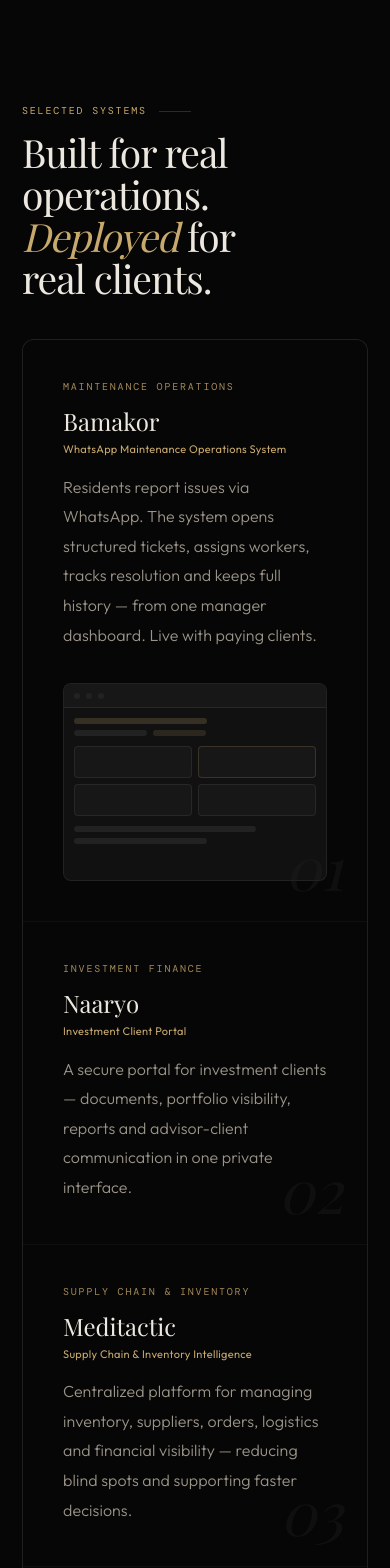
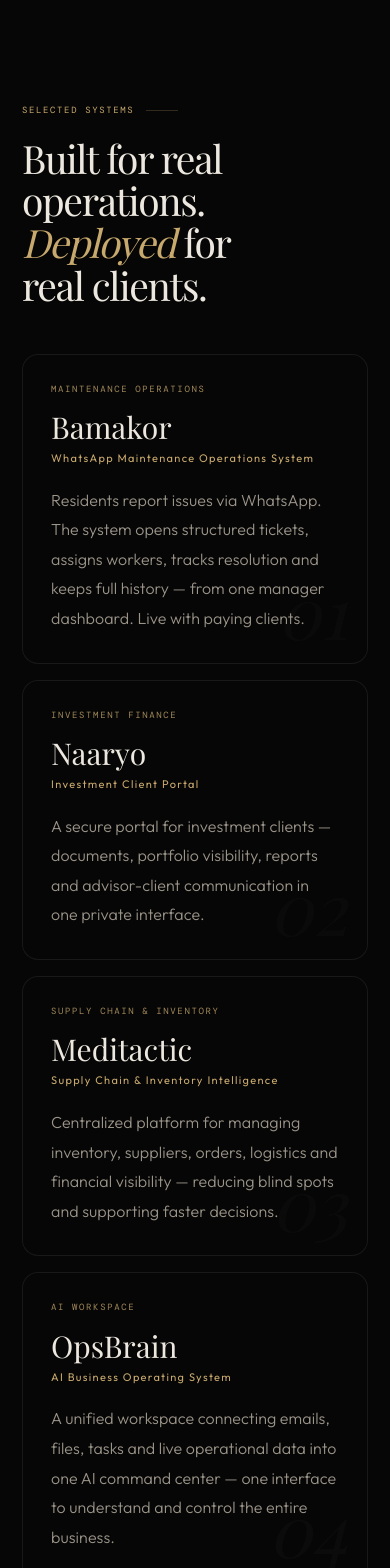
Before and after one commit to YoniLevy10/levy_tech_site, a Next.js app: page / in a window 390 px wide. Shown: the part 4280-5848 px from the top of the page. Built offline with nearby package versions, Linux system fonts and the light colour scheme; a web font is replaced by a local one.

Commit message:
Improve projects mobile layout and card spacing

```diff
--- a/components/ui/Projects.tsx
+++ b/components/ui/Projects.tsx
@@ -7,162 +7,109 @@ export default function Projects() {
   const { t } = useI18n()
 
   return (
-    <section id="projects" className="px-[5vw] py-20">
-      <div className="max-w-7xl mx-auto">
+    <section id="projects" className="px-6 py-24 sm:px-[5vw]">
+      <div className="mx-auto max-w-7xl">
         <motion.div
           initial={{ opacity: 0, y: 20 }}
           whileInView={{ opacity: 1, y: 0 }}
           transition={{ duration: 0.5 }}
           viewport={{ once: true, amount: 0.1 }}
+          className="mb-12"
         >
-          <div className="flex items-center gap-3 font-mono text-[10px] tracking-[2.5px] uppercase text-gold mb-3">
+          <div className="mb-5 flex items-center gap-3 font-mono text-[9px] uppercase tracking-[0.22em] text-gold sm:text-[10px]">
             <span>{t("proj.label")}</span>
-            <span className="w-8 h-px bg-gold-border" />
+            <span className="h-px w-8 bg-gold-border" />
           </div>
-          <h2 className="font-serif text-[clamp(30px,4vw,52px)] font-normal leading-[1.08] tracking-tight text-foreground mb-10">
+
+          <h2 className="max-w-[12ch] font-serif text-[clamp(38px,11vw,56px)] font-normal leading-[1.05] tracking-[-0.035em] text-foreground sm:max-w-none">
             {t("proj.h2")} <em className="italic text-gold">{t("proj.h2.em")}</em> {t("proj.h2.end")}
           </h2>
         </motion.div>
 
-        <div className="grid grid-cols-1 md:grid-cols-2 gap-px bg-line-2 border border-line rounded-xl overflow-hidden">
-          {/* Bamakor - Wide */}
-          <motion.div
-            initial={{ opacity: 0, y: 30 }}
-            whileInView={{ opacity: 1, y: 0 }}
-            transition={{ duration: 0.5, delay: 0.1 }}
-            viewport={{ once: true, amount: 0.1 }}
-            className="md:col-span-2 bg-background p-10 relative overflow-hidden transition-colors hover:bg-surface-1 group grid grid-cols-1 md:grid-cols-2 gap-8 items-center"
-          >
-            <div>
-              <div className="font-mono text-[10px] tracking-widest uppercase text-gold mb-3 opacity-80">
-                {t("proj.bamakor.tag")}
-              </div>
-              <div className="font-serif text-2xl font-normal text-foreground mb-1 leading-tight">Bamakor</div>
-              <div className="text-[11px] text-gold tracking-wide mb-4">{t("proj.bamakor.sub")}</div>
-              <p className="text-[13px] text-muted leading-relaxed font-light max-w-[360px]">
-                {t("proj.bamakor.desc")}
-              </p>
-            </div>
-            <ProjectMockup variant="dashboard" />
-            <div className="absolute bottom-6 right-6 font-serif text-6xl text-faint leading-none opacity-35 italic pointer-events-none">
-              01
-            </div>
-          </motion.div>
+        <div className="grid grid-cols-1 gap-4 md:grid-cols-2 md:gap-px md:overflow-hidden md:rounded-2xl md:border md:border-line md:bg-line-2">
+          <ProjectCard
+            title="Bamakor"
+            tag={t("proj.bamakor.tag")}
+            sub={t("proj.bamakor.sub")}
+            desc={t("proj.bamakor.desc")}
+            number="01"
+            wide
+          />
 
-          {/* Naaryo */}
-          <motion.div
-            initial={{ opacity: 0, y: 30 }}
-            whileInView={{ opacity: 1, y: 0 }}
-            transition={{ duration: 0.5, delay: 0.2 }}
-            viewport={{ once: true, amount: 0.1 }}
-            className="bg-background p-10 relative overflow-hidden transition-colors hover:bg-surface-1 group"
-          >
-            <div className="font-mono text-[10px] tracking-widest uppercase text-gold mb-3 opacity-80">
-              {t("proj.naaryo.tag")}
-            </div>
-            <div className="font-serif text-2xl font-normal text-foreground mb-1 leading-tight">Naaryo</div>
-            <div className="text-[11px] text-gold tracking-wide mb-4">{t("proj.naaryo.sub")}</div>
-            <p className="text-[13px] text-muted leading-relaxed font-light max-w-[360px]">
-              {t("proj.naaryo.desc")}
-            </p>
-            <div className="absolute bottom-6 right-6 font-serif text-6xl text-faint leading-none opacity-35 italic pointer-events-none">
-              02
-            </div>
-          </motion.div>
+          <ProjectCard
+            title="Naaryo"
+            tag={t("proj.naaryo.tag")}
+            sub={t("proj.naaryo.sub")}
+            desc={t("proj.naaryo.desc")}
+            number="02"
+          />
 
-          {/* Meditactic */}
-          <motion.div
-            initial={{ opacity: 0, y: 30 }}
-            whileInView={{ opacity: 1, y: 0 }}
-            transition={{ duration: 0.5, delay: 0.3 }}
-            viewport={{ once: true, amount: 0.1 }}
-            className="bg-background p-10 relative overflow-hidden transition-colors hover:bg-surface-1 group"
-          >
-            <div className="font-mono text-[10px] tracking-widest uppercase text-gold mb-3 opacity-80">
-              {t("proj.meditactic.tag")}
-            </div>
-            <div className="font-serif text-2xl font-normal text-foreground mb-1 leading-tight">Meditactic</div>
-            <div className="text-[11px] text-gold tracking-wide mb-4">{t("proj.meditactic.sub")}</div>
-            <p className="text-[13px] text-muted leading-relaxed font-light max-w-[360px]">
-              {t("proj.meditactic.desc")}
-            </p>
-            <div className="absolute bottom-6 right-6 font-serif text-6xl text-faint leading-none opacity-35 italic pointer-events-none">
-              03
-            </div>
-          </motion.div>
+          <ProjectCard
+            title="Meditactic"
+            tag={t("proj.meditactic.tag")}
+            sub={t("proj.meditactic.sub")}
+            desc={t("proj.meditactic.desc")}
+            number="03"
+          />
 
-          {/* OpsBrain - Wide */}
-          <motion.div
-            initial={{ opacity: 0, y: 30 }}
-            whileInView={{ opacity: 1, y: 0 }}
-            transition={{ duration: 0.5, delay: 0.4 }}
-            viewport={{ once: true, amount: 0.1 }}
-            className="md:col-span-2 bg-background p-10 relative overflow-hidden transition-colors hover:bg-surface-1 group grid grid-cols-1 md:grid-cols-2 gap-8 items-center"
-          >
-            <div>
-              <div className="font-mono text-[10px] tracking-widest uppercase text-gold mb-3 opacity-80">
-                {t("proj.opsbrain.tag")}
-              </div>
-              <div className="font-serif text-2xl font-normal text-foreground mb-1 leading-tight">OpsBrain</div>
-              <div className="text-[11px] text-gold tracking-wide mb-4">{t("proj.opsbrain.sub")}</div>
-              <p className="text-[13px] text-muted leading-relaxed font-light max-w-[360px]">
-                {t("proj.opsbrain.desc")}
-              </p>
-            </div>
-            <ProjectMockup variant="workspace" />
-            <div className="absolute bottom-6 right-6 font-serif text-6xl text-faint leading-none opacity-35 italic pointer-events-none">
-              04
-            </div>
-          </motion.div>
+          <ProjectCard
+            title="OpsBrain"
+            tag={t("proj.opsbrain.tag")}
+            sub={t("proj.opsbrain.sub")}
+            desc={t("proj.opsbrain.desc")}
+            number="04"
+            wide
+          />
         </div>
       </div>
     </section>
   )
 }
 
-function ProjectMockup({ variant }: { variant: "dashboard" | "workspace" }) {
+function ProjectCard({
+  title,
+  tag,
+  sub,
+  desc,
+  number,
+  wide,
+}: {
+  title: string
+  tag: string
+  sub: string
+  desc: string
+  number: string
+  wide?: boolean
+}) {
   return (
-    <div className="aspect-[4/3] bg-surface-2 border border-line rounded-lg overflow-hidden flex flex-col">
-      <div className="h-6 bg-surface-3 border-b border-line flex items-center px-2.5 gap-1.5 shrink-0">
-        <div className="w-1.5 h-1.5 rounded-full bg-faint" />
-        <div className="w-1.5 h-1.5 rounded-full bg-faint" />
-        <div className="w-1.5 h-1.5 rounded-full bg-faint" />
+    <motion.div
+      initial={{ opacity: 0, y: 30 }}
+      whileInView={{ opacity: 1, y: 0 }}
+      transition={{ duration: 0.5 }}
+      viewport={{ once: true, amount: 0.1 }}
+      className={`group relative overflow-hidden rounded-2xl border border-line bg-background p-7 transition-colors hover:bg-surface-1 sm:p-10 ${wide ? "md:col-span-2" : ""}`}
+    >
+      <div className="relative z-10 max-w-[420px]">
+        <div className="mb-4 font-mono text-[9px] uppercase tracking-[0.22em] text-gold opacity-80 sm:text-[10px]">
+          {tag}
+        </div>
+
+        <div className="mb-2 font-serif text-[30px] leading-none text-foreground">
+          {title}
+        </div>
+
+        <div className="mb-5 text-[11px] tracking-[0.12em] text-gold">
+          {sub}
+        </div>
+
+        <p className="text-[15px] font-light leading-[1.9] text-muted">
+          {desc}
+        </p>
       </div>
-      <div className="flex-1 p-2.5 flex flex-col gap-1.5">
-        {variant === "dashboard" ? (
-          <>
-            <div className="h-1.5 rounded bg-gold/20 w-[55%]" />
-            <div className="flex gap-1.5">
-              <div className="h-1.5 rounded bg-line w-[30%]" />
-              <div className="h-1.5 rounded bg-gold/15 w-[22%]" />
-            </div>
-            <div className="grid grid-cols-2 gap-1.5 mt-1">
-              <div className="h-8 rounded bg-surface-3 border border-line" />
-              <div className="h-8 rounded bg-surface-3 border border-gold/20" />
-              <div className="h-8 rounded bg-surface-3 border border-line" />
-              <div className="h-8 rounded bg-surface-3 border border-line" />
-            </div>
-            <div className="h-1.5 rounded bg-line mt-1 w-[75%]" />
-            <div className="h-1.5 rounded bg-line w-[55%]" />
-          </>
-        ) : (
-          <div className="flex gap-2 flex-1">
-            <div className="w-1/4 flex flex-col gap-1.5 pr-2 border-r border-line">
-              <div className="h-1.5 rounded bg-gold/20" />
-              <div className="h-1.5 rounded bg-line" />
-              <div className="h-1.5 rounded bg-line w-[85%]" />
-              <div className="h-1.5 rounded bg-line" />
-            </div>
-            <div className="flex-1 flex flex-col gap-1.5">
-              <div className="h-1.5 rounded bg-gold/20 w-[50%]" />
-              <div className="grid grid-cols-2 gap-1.5 flex-1">
-                <div className="rounded bg-surface-3 border border-line" />
-                <div className="rounded bg-surface-3 border border-gold/18" />
-              </div>
-            </div>
-          </div>
-        )}
+
+      <div className="pointer-events-none absolute bottom-4 right-5 font-serif text-[72px] italic leading-none text-faint opacity-20 sm:text-[88px]">
+        {number}
       </div>
-    </div>
+    </motion.div>
   )
 }
```
